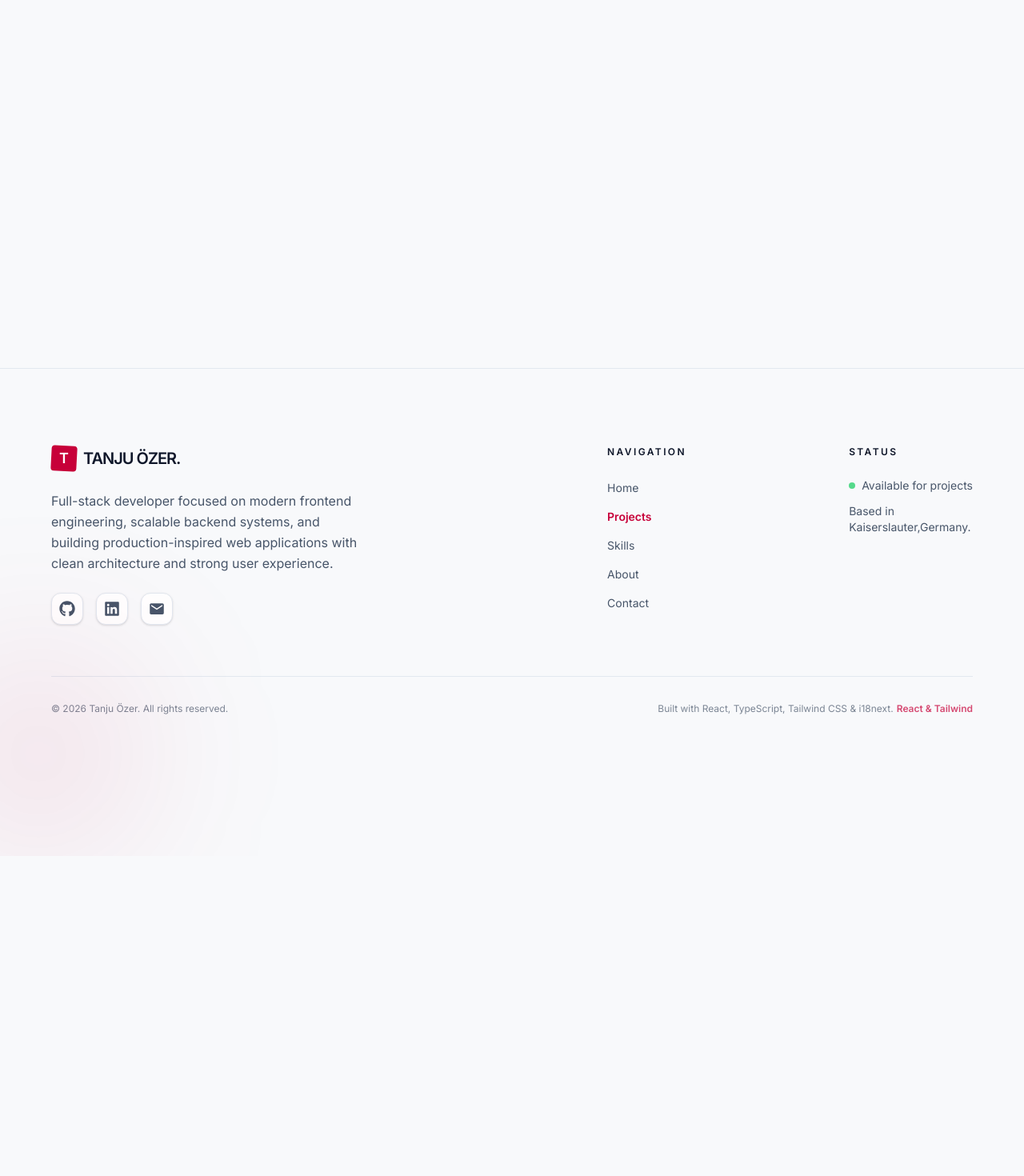
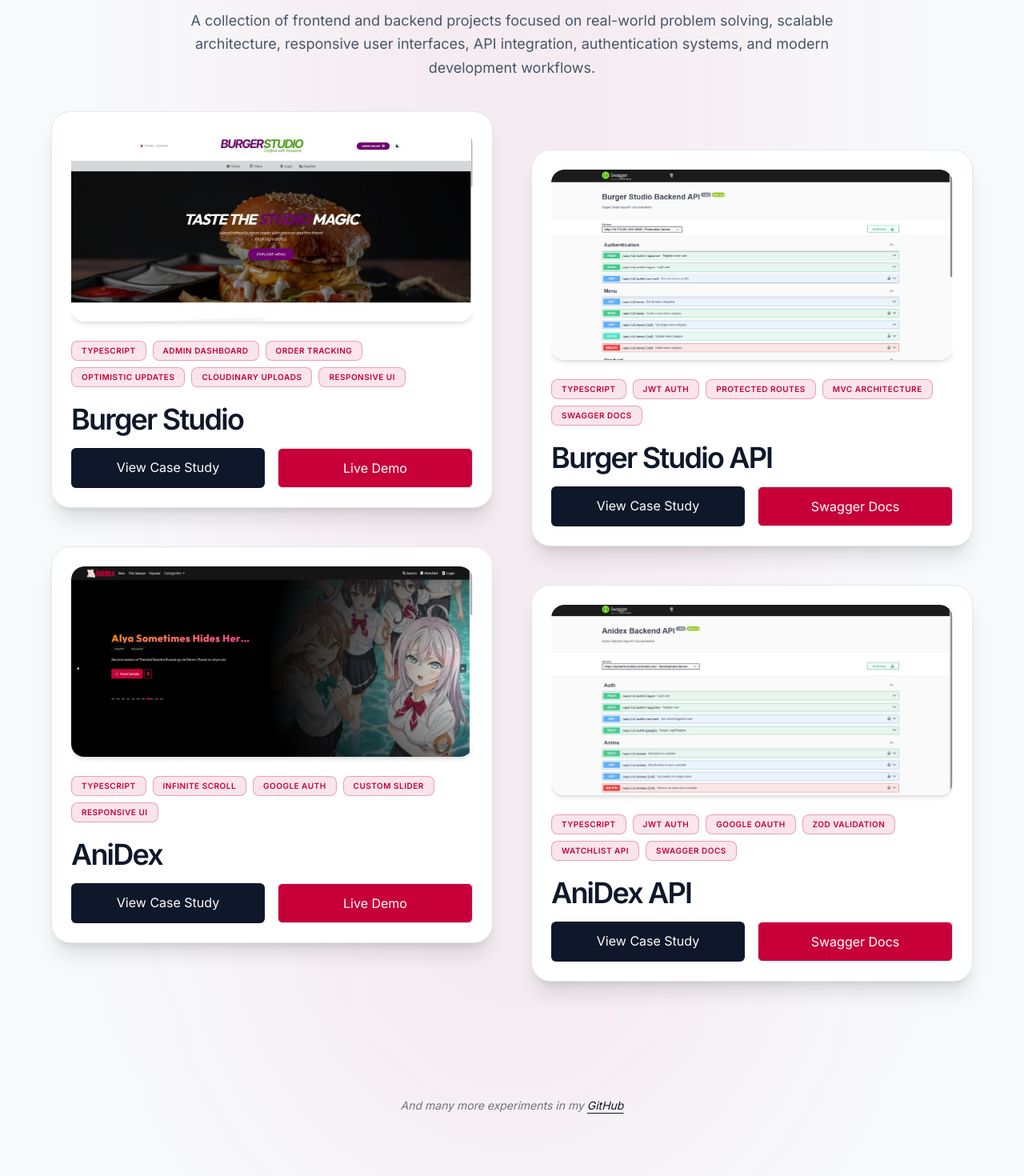
Before and after one commit to Tanju67/portfolio-new, a React (Vite) app: page /projects in a window 1280 px wide. Shown: the part 340-1810 px from the top of the page at 80% size. Before the commit the page ends 1410 px from the top, so only its background shows below. Built offline with nearby package versions, Linux system fonts and the light colour scheme.

Commit message:
complete projects page

```diff
--- a/src/components/projects/Projects.tsx
+++ b/src/components/projects/Projects.tsx
@@ -1,5 +1,64 @@
+import { Link } from "react-router-dom";
+import { useProjects } from "../../shared/hooks/useProjects";
+import ProjectItemCard from "../../shared/UIElements/card/ProjectItemCard";
+import TextLayout from "../../shared/UIElements/textLayout/TextLayout";
+
 function Projects() {
-  return <div>Projects</div>;
+  const { translatedProjects: projects } = useProjects();
+
+  return (
+    <section className="bg-bg section-padding relative mt-4 overflow-hidden">
+      <div className="bg-accent/5 pointer-events-none absolute top-0 left-1/2 h-full w-1/2 -translate-x-1/2 rounded-full blur-[120px]" />
+
+      <div className="section-width relative z-10">
+        <div className="mx-auto max-w-4xl py-6 text-center">
+          <TextLayout
+            subtitle="projectPage.subtitle"
+            title="projectPage.title"
+            text="projectPage.text"
+            translationKey="projects"
+            isBoth={true}
+            isMainTitle
+            className="justify-center"
+          />
+        </div>
+
+        <div className="grid grid-cols-1 gap-8 md:grid-cols-2 lg:gap-12">
+          {projects.map((item, index) => (
+            <div
+              key={item.id}
+              className={`transition-all duration-700 ${
+                index % 2 !== 0 ? "md:translate-y-12" : ""
+              }`}
+            >
+              <ProjectItemCard
+                img={item.image}
+                badge={item.hero.badges}
+                title={item.hero.title}
+                link={{
+                  detail: "/projects/" + item.id,
+                  live: item.live.link,
+                }}
+                btnText={item.live.text}
+              />
+            </div>
+          ))}
+        </div>
+
+        <div className="mt-12 border-t border-white/5 pt-10 text-center md:mt-16 md:pt-14 lg:mt-32 lg:pt-16">
+          <p className="text-sm text-zinc-500 italic">
+            And many more experiments in my{" "}
+            <Link
+              to="https://github.com/Tanju67?tab=repositories"
+              className="text-primary hover:text-accent underline underline-offset-4"
+            >
+              GitHub
+            </Link>
+          </p>
+        </div>
+      </div>
+    </section>
+  );
 }
 
 export default Projects;
```
